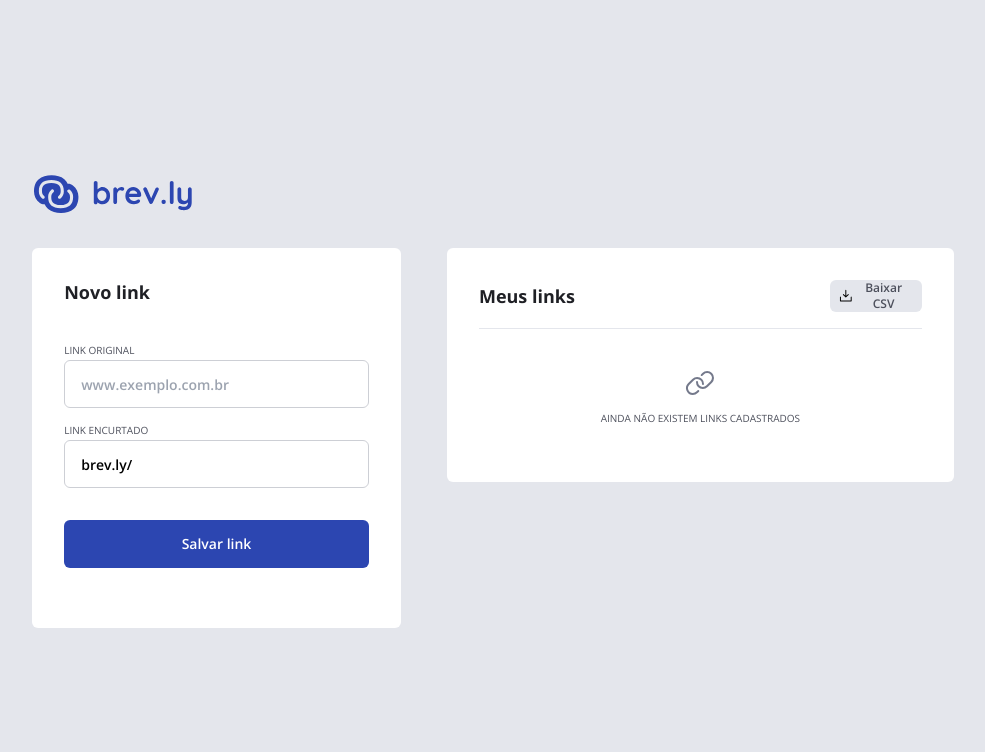
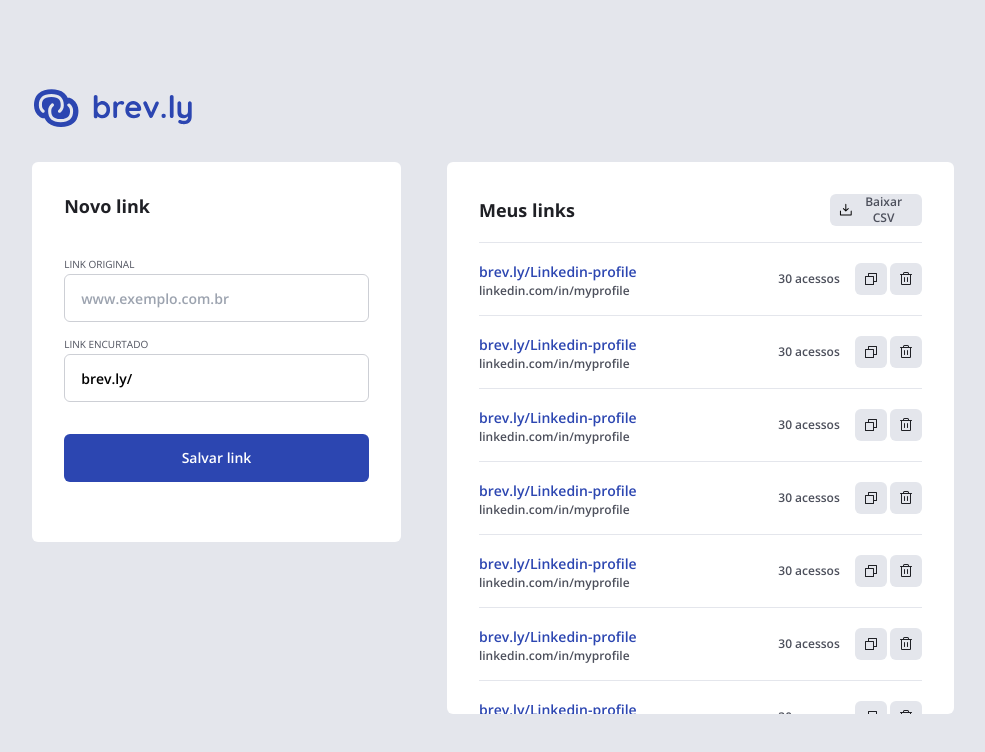
Before and after one commit to Paulo-Gouvea/Brevly-web-test-, a React (Vite) app: page / in a window 1280 px wide. Shown: the top 752 px of the page, without its empty margins (147-1132 px from the left). Built offline with nearby package versions, Linux system fonts and the light colour scheme; no server answers.

Commit message:
feat: created Link component

```diff
--- /dev/null
+++ b/src/components/icon-button.tsx
@@ -0,0 +1,17 @@
+import { type Icon } from '@phosphor-icons/react'
+import type { ButtonHTMLAttributes } from 'react'
+
+interface IconButtonProps extends ButtonHTMLAttributes<HTMLButtonElement> {
+    icon: Icon
+}
+
+export function IconButton({icon: Icon, ...rest}: IconButtonProps){
+    return (
+        <button
+            className='w-[32px] h-[32px] rounded-md bg-gray-200 flex items-center justify-center'
+            {...rest}
+        >
+            <Icon size={16} className='text-gray-600' />
+        </button>
+    )
+}
--- a/src/components/link-box.tsx
+++ b/src/components/link-box.tsx
@@ -1,9 +1,10 @@
 import { ExportCsvButton } from "./export-csv-button";
 import { NoLinksContainer } from "./no-links-container";
+import { Link } from "./link";
 
 export function LinkBox(){
     return (
-        <div className="w-[55%] h-[234px] rounded-md bg-white max-md:w-[100%] max-md:min-h-[214px] max-md:max-h-[348px] max-md:p-[24px] p-[32px]">
+        <div className="w-[55%] min-h-[234px] max-h-[552px] overflow-y-auto rounded-md bg-white max-md:w-[100%] max-md:min-h-[214px] max-md:max-h-[348px] max-md:p-[24px] p-[32px]">
             <header className="w-[100%] flex items-center justify-between">
                 <h1 className="text-gray-600 text-Text-lg font-Text-lg">Meus links</h1>
 
@@ -12,7 +13,16 @@ export function LinkBox(){
 
             <div className="w-[100%] h-[1px] bg-gray-200 my-[16px]" />
 
-            <NoLinksContainer />
+            {/* <NoLinksContainer /> */}
+
+            <Link />
+            <Link />
+            <Link />
+            <Link />
+            <Link />
+            <Link />
+            <Link />
+            <Link />
         </div>
     )
 }
--- /dev/null
+++ b/src/components/link.tsx
@@ -0,0 +1,34 @@
+import { Link as LinkIcon } from "react-router-dom";
+import { IconButton } from "./icon-button";
+import { CopyIcon, TrashIcon } from "@phosphor-icons/react";
+
+export function Link(){
+    return(
+        <>
+            <div>
+                <div className="flex items-center justify-between">
+                    <div>
+                        <LinkIcon to='#' className="text-blue-base text-Text-md font-Text-md">brev.ly/Linkedin-profile</LinkIcon>
+                        <p className="text-gray-500 text-Text-sm font-Text-sm">linkedin.com/in/myprofile</p>
+                    </div>
+
+                    <div className="text-gray-500 text-Text-sm font-Text-sm flex">
+                        <p className="flex items-center mr-[15px]">30 acessos</p>
+
+                        <div className="w-[67px] flex justify-between">
+                            <IconButton
+                                icon={CopyIcon}
+                            />
+
+                            <IconButton
+                                icon={TrashIcon}
+                            />
+                        </div>
+                    </div>
+                </div>
+            </div>
+
+            <div className="w-[100%] h-[1px] bg-gray-200 my-[16px]" />
+        </>
+    )
+}
```
Also changed, not shown: 1 other file (tests, documents, lock files or other folders).
